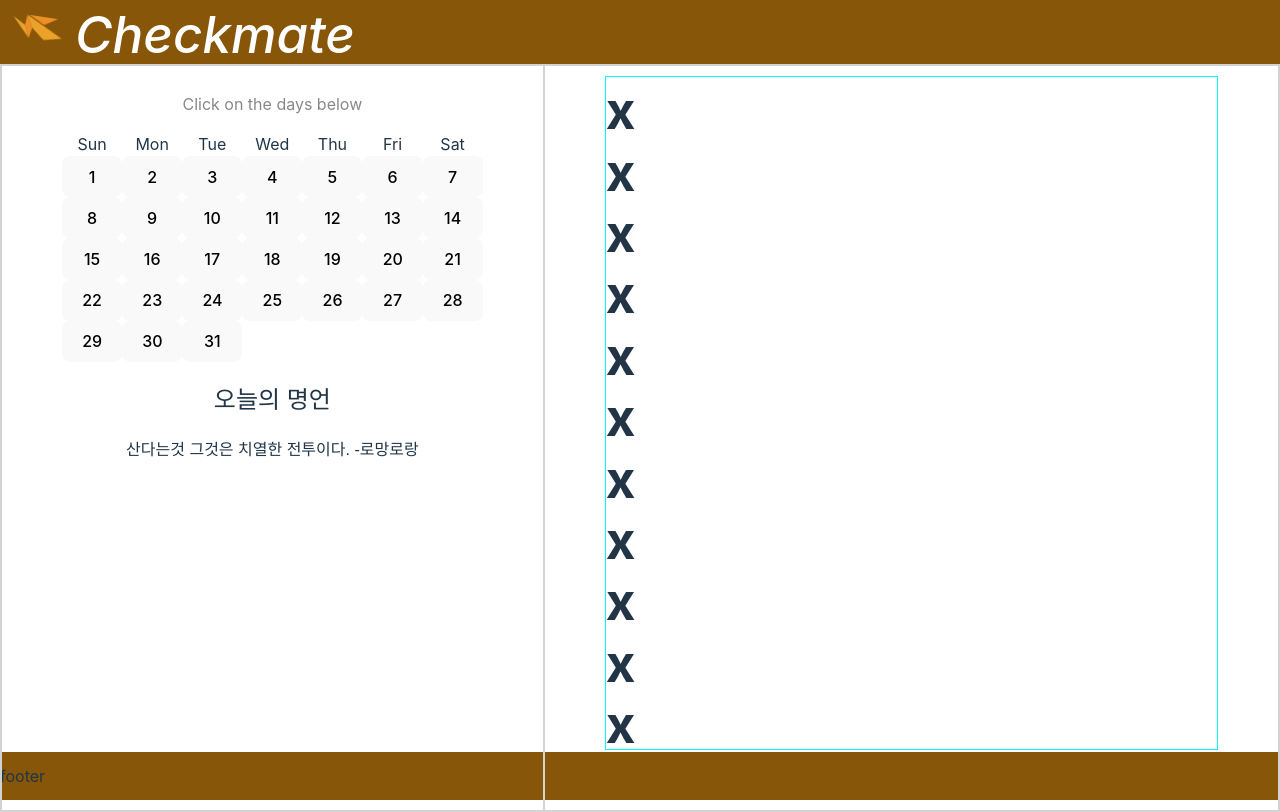
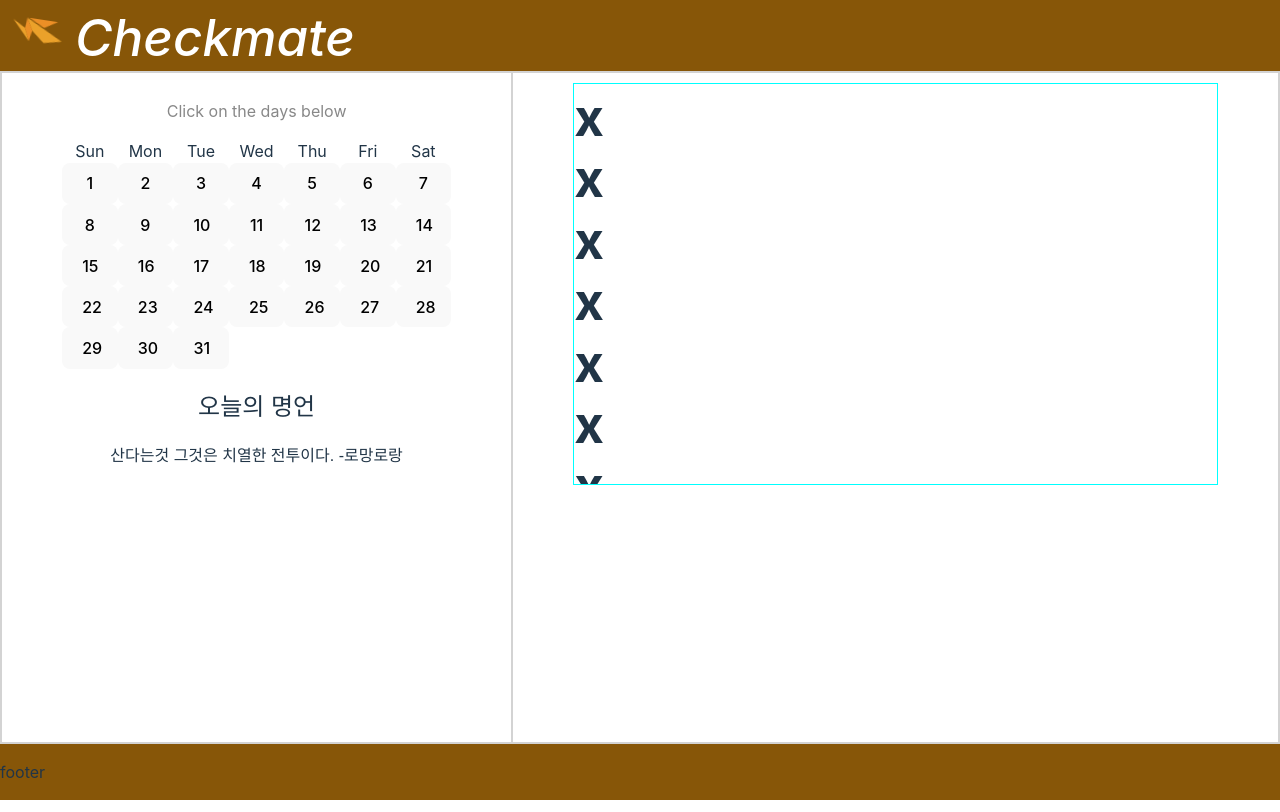
Before and after one commit to hyeinjeong524/checkmate, a React (Vite) app in the folder client/: page / in a window 1280 px wide. Built offline with nearby package versions, Linux system fonts and the light colour scheme.

Commit message:
Amend layout to have sticky header and footer

```diff
--- a/client/src/App.css
+++ b/client/src/App.css
@@ -1,50 +1,33 @@
 #root {
-  /* display: flex; */
   margin: 0 auto;
   min-width: 100%;
-  height: 100%;
+}
 
+.App {
+  display: grid;
+  grid-template-rows: auto 1fr auto;
+  height: 100vh;
 }
 
 header{
   background-color: #875608;
-  min-width: 100%;
-  padding:0%;
-  height:4em;
-  display: flex;
-  align-items: center;
 
-  position: fixed;
-  top: 0;
-  left: 0;
-  right: 0;
-  z-index: 2;
-}
-
-html, body {
-  height: 100%;
-  margin: 0;
-  padding: 0;
 }
 
 .wrapper {
-  flex: 1;
-  flex-direction: column;
-  align-items: stretch;
-  top:4em;
-  position: relative;
-  max-height: 100%;
   flex-direction: column;
   display: grid;
   grid-template-columns: 2fr 3fr;
   border: 1px solid lightgrey;
   z-index: 1;
+  overflow: scroll;
 }
 
 
 .column {
   padding: 10px 60px 60px 60px;
   border: 1px solid lightgrey;
+  overflow: scroll;
 }
 
 .column1 {
@@ -55,19 +38,19 @@ html, body {
 }
 
 footer{
-  height: 3em;
+  background-color: #875608;
+  /* height: 5%;
   position: fixed;
   flex-shrink: 0;
   bottom: 0;
   left: 0;
   right: 0;
-  background-color: #875608;
   min-width: 100%;
   padding:0%;
   display: flex;
   align-items: center;
   margin-top: auto;
-  z-index:-1;
+  z-index:-1; */
 
 }
 
--- a/client/src/App.jsx
+++ b/client/src/App.jsx
@@ -10,6 +10,7 @@ function App() {
 
   return (
     <>
+    <div className='App'>
         <header>
 
           <h1>
@@ -43,6 +44,7 @@ function App() {
       <footer>
         <p>footer</p>
       </footer>
+      </div>
     </>
 
   )
--- a/client/src/components/Calendar.css
+++ b/client/src/components/Calendar.css
@@ -11,7 +11,7 @@
 
 .calendar__day {
   height: 200%;
-  width: 14.286%;
+  width: calc(100%/7);
   text-align: center;
 }
 
--- a/client/src/components/Lists.css
+++ b/client/src/components/Lists.css
@@ -1,5 +1,5 @@
 .List{
     border: 1px solid aqua;
-    max-height: 42em;
+    height: 50vh;
     overflow: scroll;
 }
```
